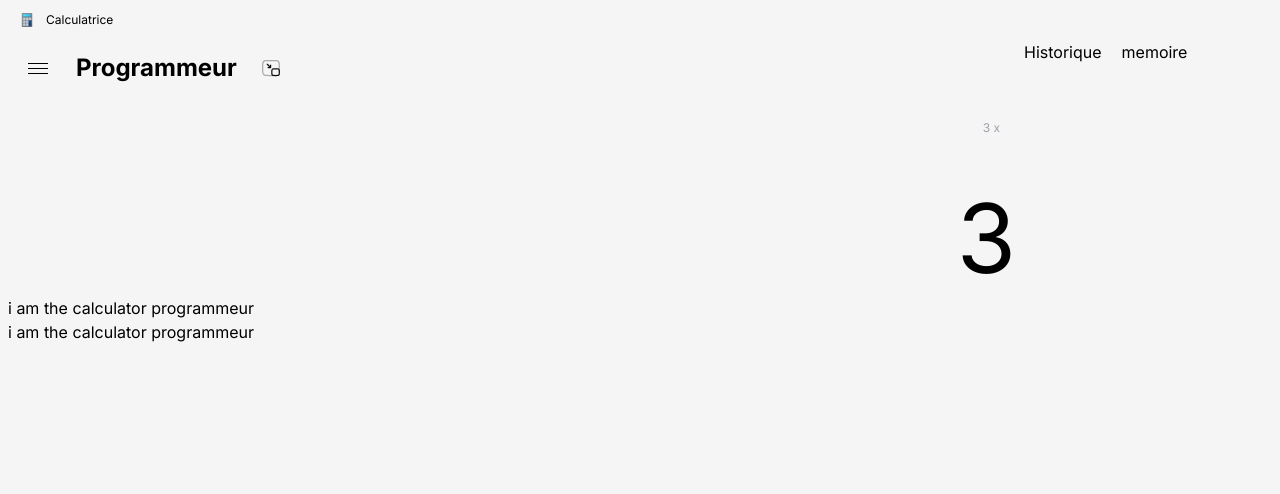
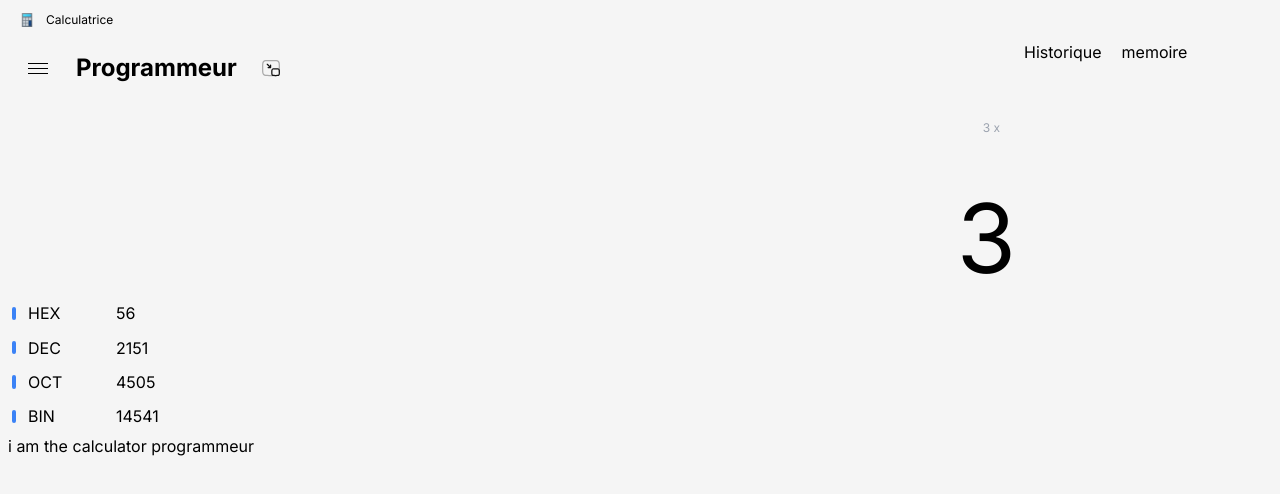
Before and after one commit to yassiEmp/calculatrice-clone, a Next.js app: page /calculatrices/programmeur in a window 1280 px wide. Shown: the top 494 px of the page. Built offline with nearby package versions, Linux system fonts and the light colour scheme.

Commit message:
site a poster

```diff
--- a/app/calculatrices/(calculatrice)/(layout1)/scientifique/page.tsx
+++ b/app/calculatrices/(calculatrice)/(layout1)/scientifique/page.tsx
@@ -52,7 +52,7 @@ const layout = () => {
             </div>
             <div
               className={
-                "w-[25vw] grid grid-cols-4 h-[10vh] absolute gap-1 p-1 bg-[#e7e7e7] rounded " +
+                "w-[25vw] grid grid-cols-4 h-[15vh] absolute gap-1 p-1 bg-[#e7e7e7]  z-30 rounded " +
                 (trig ? "" : " hidden")
               }
             >
@@ -77,7 +77,7 @@ const layout = () => {
             <div>
               <div
                 className={
-                  "w-[25vw] grid grid-cols-3 h-[10vh] absolute gap-1 p-1 bg-[#e7e7e7] rounded " +
+                  "w-[25vw] grid grid-cols-3 h-[15vh] absolute gap-1 p-1 bg-[#e7e7e7]  z-30 rounded " +
                   (func ? "" : " hidden")
                 }
               >
--- a/components/Feature.tsx
+++ b/components/Feature.tsx
@@ -55,7 +55,32 @@ const Feature = ({ name }: { name: string }) => {
       );
 
     case "programmeur":
-      return <div>i am the calculator programmeur</div>;
+      return (
+        <div className="h-1/5 ">
+          <div className="h-full flex flex-col">
+          <div className="flex h-1/4 gap-2 relative pl-4 m-1 items-center hover:bg-[#5f5f5f40] rounded">
+            <div className="absolute w-1 bg-blue-500 rounded h-1/2 left-0"></div>
+            <p className="uppercase w-20">hex</p>
+            <p>56</p>
+          </div>
+          <div className="flex h-1/4 gap-2 relative pl-4 m-1 items-center hover:bg-[#5f5f5f40] rounded">
+            <div className="absolute w-1 bg-blue-500 rounded h-1/2 left-0"></div>
+            <p className="uppercase w-20">dec</p>
+            <p>2151</p>
+          </div>
+          <div className="flex h-1/4 gap-2 relative pl-4 m-1 items-center hover:bg-[#5f5f5f40] rounded">
+            <div className="absolute w-1 bg-blue-500 rounded h-1/2 left-0"></div>
+            <p className="uppercase w-20">oct</p>
+            <p>4505</p>
+          </div>
+          <div className="flex h-1/4 gap-2 relative pl-4 m-1 items-center hover:bg-[#5f5f5f40] rounded">
+            <div className="absolute w-1 bg-blue-500 rounded h-1/2 left-0"></div>
+            <p className="uppercase w-20">bin</p>
+            <p>14541</p>
+          </div>
+          </div>
+        </div>
+      )
   }
 };
 
--- a/next.config.mjs
+++ b/next.config.mjs
@@ -1,4 +1,6 @@
 /** @type {import('next').NextConfig} */
-const nextConfig = {};
+const nextConfig = {
+    output:"export",
+};
 
 export default nextConfig;
```
